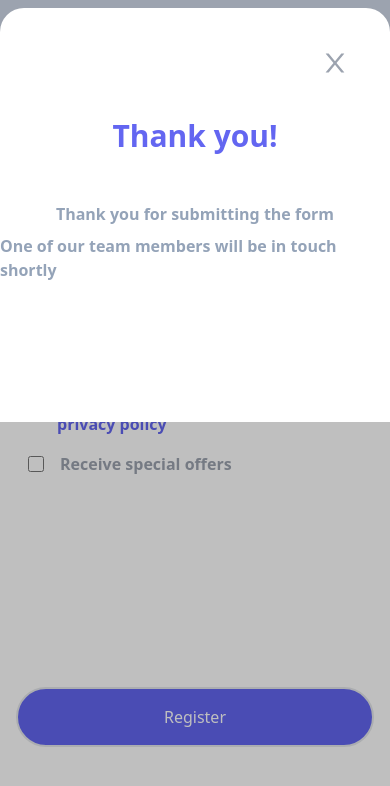
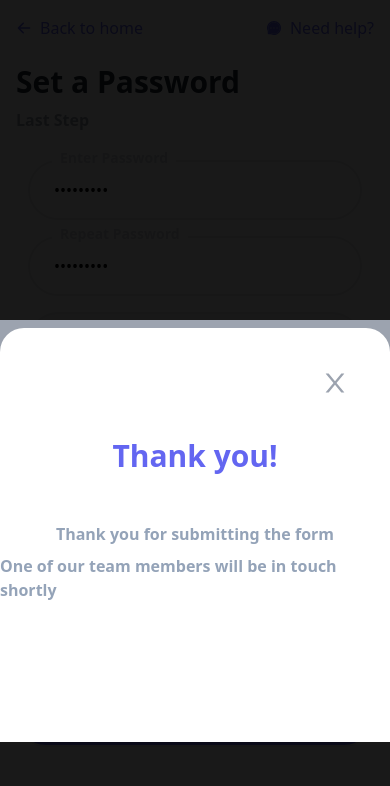
Before and after one commit to abhipshapatro/Registration, a React (Create React App) app: page /password in a window 390 px wide. Both pictures are taken after typing "Sample123", "Sample123" into the empty fields and a click on the button "Register". Shown: the top 786 px of the page. Built offline with nearby package versions, Linux system fonts and the light colour scheme.

Commit message:
chore: updated responsive

```diff
--- a/src/screens/Modal.jsx
+++ b/src/screens/Modal.jsx
@@ -9,9 +9,9 @@ const Modal = () => {
   }
   return (
     <>
-      <div id="defaultModal" className="w-full h-[50vh] sm:h-full sm:flex mx-auto sm:justify-center sm:items-center bg-gray-400  overflow-x-hidden overflow-y-hidden fixed inset-0 z-50 outline-none focus:outline-none py-2">
+      <div id="defaultModal" className="w-full h-[50vh] top-80 sm:h-full sm:flex mx-auto sm:justify-center sm:items-center bg-gray-400  overflow-x-hidden overflow-y-hidden fixed inset-0 z-50 outline-none focus:outline-none py-2">
         {/*content*/}
-        <div className="md:w-[50vw] h-[50vh] border-0 rounded-t-3xl sm:rounded-3xl shadow-lg relative flex flex-col  bg-white outline-none focus:outline-none">
+        <div className="md:w-[50vw] h-[50vh] border-0 rounded-t-3xl sm:rounded-3xl shadow-lg relative flex flex-col bg-white outline-none focus:outline-none">
 
           <div className="flex ml-auto px-10 py-10 cursor-pointer">
             <AiOutlineClose onClick={handleModalOnClick} size={30} className="text-gray-400 text-xl" />
@@ -28,7 +28,7 @@ const Modal = () => {
         </div>
 
       </div>
-      <div className="bg-opacity-25 fixed inset-0 z-20 bg-black"></div>
+      <div className="bg-opacity-90 sm:bg-opacity-25 fixed inset-0 z-20 bg-black"></div>
     </>
   );
 };
```
